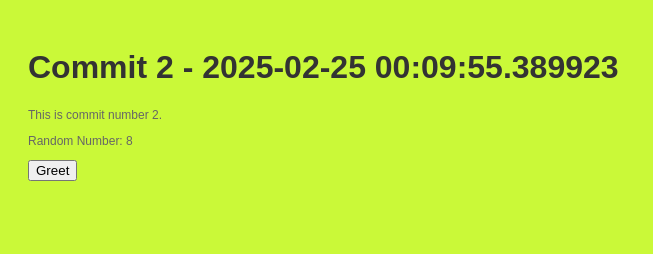
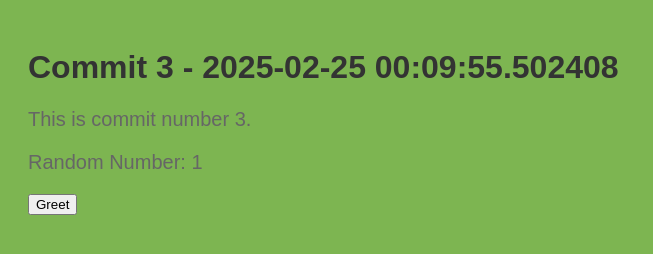
Before and after one commit to polishflits/autogen-repo-20250225000949, a plain HTML site: page index.html in a window 1280 px wide. Shown: the whole page, without its empty margins (0-653 px from the left). Drawn offline with Linux system fonts and the light colour scheme.

Commit message:
📝 Auto commit 3 with HTML, CSS, and JS

```diff
--- a/index.html
+++ b/index.html
@@ -2,13 +2,13 @@
     <!DOCTYPE html>
     <html>
     <head>
-        <title>Commit 2 - 2025-02-25 00:09:55.389923</title>
+        <title>Commit 3 - 2025-02-25 00:09:55.502408</title>
         <link rel="stylesheet" href="style.css">
     </head>
     <body>
-        <h1>Commit 2 - 2025-02-25 00:09:55.389923</h1>
-        <p>This is commit number 2.</p>
-        <p>Random Number: 8</p>
+        <h1>Commit 3 - 2025-02-25 00:09:55.502408</h1>
+        <p>This is commit number 3.</p>
+        <p>Random Number: 1</p>
         <button onclick="greet()">Greet</button>
         <script src="script.js"></script>
     </body>
--- a/script.js
+++ b/script.js
@@ -2,4 +2,4 @@
     function greet() {
         alert('Hello from commit ' + commitNumber + '!');
     }
-    var commitNumber = 2;
+    var commitNumber = 3;
--- a/style.css
+++ b/style.css
@@ -1,7 +1,7 @@
 
     body {
         font-family: Arial, sans-serif;
-        background-color: #caf938;
+        background-color: #7db551;
         padding: 20px;
     }
     h1 {
@@ -9,5 +9,5 @@
     }
     p {
         color: #666;
-        font-size: 12px;
+        font-size: 20px;
     }
```
